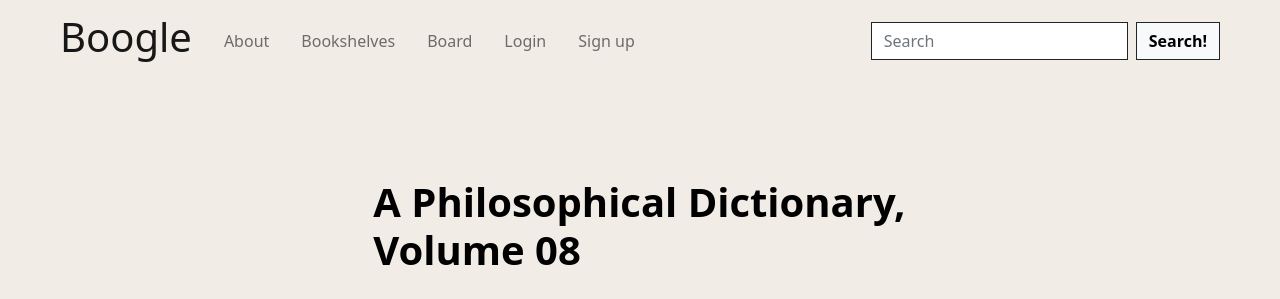
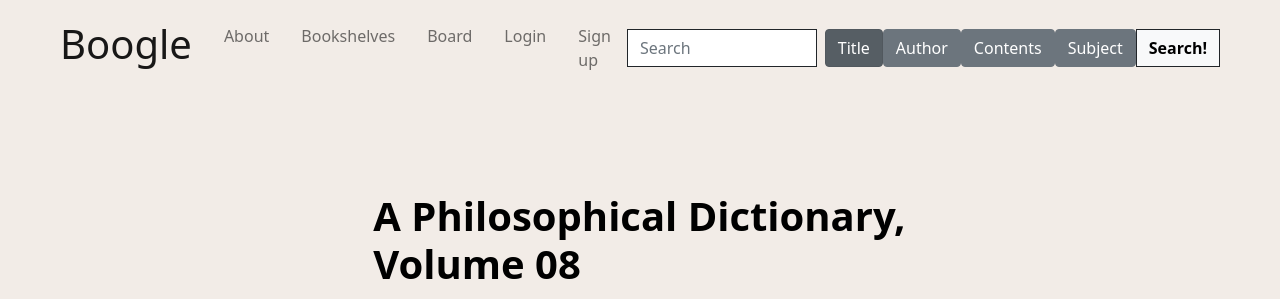
Before and after one commit to philoleben/amatuer_philosophy, a Flask app: page /details/?bookId=187 in a window 1280 px wide. Shown: the top 299 px of the page. Run offline with Flask 2, Linux system fonts and the light colour scheme; some libraries are stand-ins or nearby versions.

Commit message:
검색창 라디오 버튼 추가

```diff
--- a/myproject/pybo/models.py
+++ b/myproject/pybo/models.py
@@ -6,8 +6,6 @@ class User(db.Model):
     username = db.Column(db.String(8), nullable = False)
     email = db.Column(db.String(32), nullable = False)
     password = db.Column(db.String(64), nullable = False)
-    subjects = db.Column(db.String(64))
-    authors = db.Column(db.String(8))
 
 class Categories(db.Model):
     __tablename__ = 'categories'   #테이블 이름 : bookshelf
--- a/myproject/pybo/templates/main/base.html
+++ b/myproject/pybo/templates/main/base.html
@@ -50,6 +50,19 @@
             <form class="d-flex" method="get" action="{{ url_for('book.search') }}">
               <label for = "book" class = "form-label"></label>
               <input class="form-control me-2 border-dark rounded-0" type="search" name="book" placeholder="Search" aria-label="Search" id="book" rows="3">
+
+              <input type="radio" class="btn-check" name="option" value="title" id="option1" autocomplete="off" checked>
+              <label class="btn btn-secondary" for="option1">Title</label>
+
+              <input type="radio" class="btn-check" name="option" value="author" id="option2" autocomplete="off">
+              <label class="btn btn-secondary" for="option2">Author</label>
+
+              <input type="radio" class="btn-check" name="option" value="contents" id="option3" autocomplete="off">
+              <label class="btn btn-secondary" for="option3">Contents</label>
+
+              <input type="radio" class="btn-check" name="option" value="subject" id="option4" autocomplete="off">
+              <label class="btn btn-secondary" for="option4">Subject</label>
+
               <button class="btn btn-light border-dark rounded-0" type="submit"><strong>Search!</strong></button>
             </form>
           </div>
--- a/myproject/pybo/views/auth_views.py
+++ b/myproject/pybo/views/auth_views.py
@@ -20,23 +20,19 @@ def login_required(view):
 def signup():
     form = UserCreateForm()
 
-    genre_data=[{'genre': 'Ethics'}, {'genre': 'History'}, {'genre': 'Philosophy'}]
-    author_data=[{'author': 'Spinoza'}, {'author': 'Karl Marx'}, {'author': 'Nietzsche'}]
     if request.method == 'POST' and form.validate_on_submit():
         user = User.query.filter_by(username=form.username.data).first()
         if not user:
             user = User(username=form.username.data,
                         password=generate_password_hash(form.password1.data),
                         email=form.email.data,
-                        subjects = request.form.get('subjects'),
-                        authors = request.form.get('authors')
                         )
             db.session.add(user)
             db.session.commit()
             return redirect(url_for('main.index'))
         else:
             flash('This User already exists.')
-    return render_template('auth/signup.html', form=form, genre_data=genre_data, author_data=author_data)
+    return render_template('auth/signup.html', form=form)
 
 @bp.route('/login/', methods=('GET', 'POST'))
 def login():
--- a/myproject/pybo/views/book_views.py
+++ b/myproject/pybo/views/book_views.py
@@ -57,6 +57,9 @@ def search():
     temp = []
     if 'book' in request.args:
         search_word = request.args.get('book')
+
+        search_option = request.args.get('option')
+        print(search_option)
 
         lists = recommend_title(search_word)
 
--- a/myproject/pybo/views/main_views.py
+++ b/myproject/pybo/views/main_views.py
@@ -96,6 +96,7 @@ def index():
             data = Book.query.filter_by(bookid=book['id']).first()
             book["voter"] = len(data.voter)
             books_for_authors.append(book)
+
     # print(books_for_authors)
 
 #-----------------------------------download count 내림차순 정렬-----------------------------------------------
```
Also changed, not shown: myproject/migrations/versions/6dba05f23a93_.py (added, +34 -0 lines), myproject/boogle.db.
